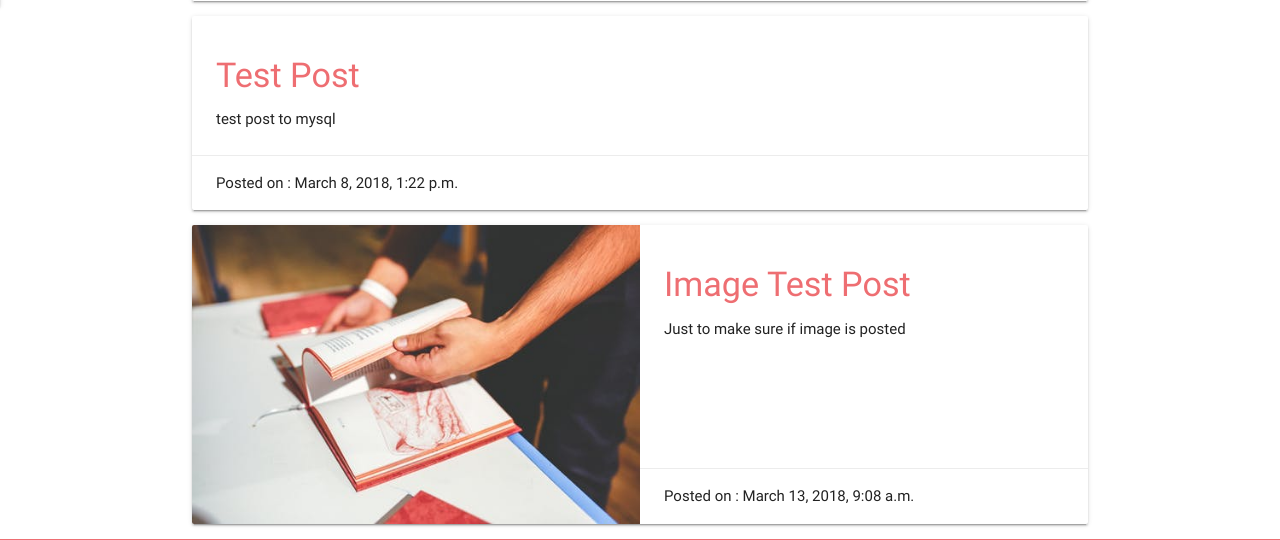
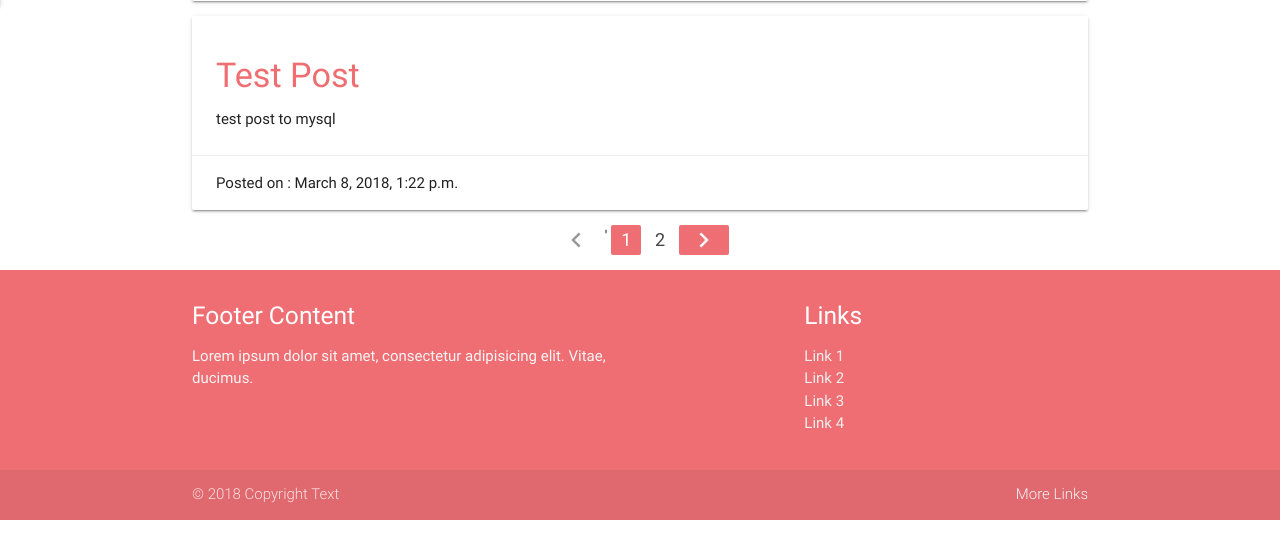
Before and after one commit to aldisatriani/simple-django-post, a Django app: page / in a window 1280 px wide. Shown: the part 854-1394 px from the top of the page. Run offline with Django 3.2, Linux system fonts and the light colour scheme; data comes from the database, SQL or seed files in the repository; some libraries are stand-ins or nearby versions.

Commit message:
adding Pagination to blog post

```diff
--- a/atpproject/posts/templates/posts/index.html
+++ b/atpproject/posts/templates/posts/index.html
@@ -3,7 +3,7 @@
 
 <h3 class="center-align red accent-1"> {{ title }} </h3>
 
-{% for post in posts%}
+{% for post in items%}
 <!-- <li class="collection-item"> <a href="/posts/details/{{post.id}}"> {{post.title}}</a></li>  this is hardcoded url-->
 <!-- <li class="collection-item"> <a href="{% url 'posts:details' post.id %} "> </a></li><br>  this is dinamic url -->
 <div class="col s12 m7">
@@ -26,4 +26,6 @@
         </div>
     </div>
 </div>
-{% endfor %} {% endblock %}
+{% endfor %}
+{% include "posts/pagination.html" %}
+ {% endblock %}
--- /dev/null
+++ b/atpproject/posts/templates/posts/pagination.html
@@ -0,0 +1,52 @@
+{% if items.has_other_pages %}
+<div class="center-align">
+  <ul class="pagination">
+    {% if items.has_previous %}
+    <li class="active">
+      <a href="?page={{items.previous_page_number}} ">
+        <i class="material-icons">chevron_left</i>
+      </a>
+    </li>
+    {% else %}
+
+    <li class="disabled">
+      <a href="#!">
+        <i class="material-icons">chevron_left</i>
+      </a>
+    </li>
+
+    {% endif %}'
+    {% for i in page_range %}
+      {% if items.number == i %}
+
+        <li class="active">
+          <a href="#!"> {{ i }} </a>
+        </li>
+
+      {% else %}
+        <li class="waves-effect">
+          <a href="?page={{ i }} ">{{ i }}</a>
+        </li>
+      {% endif %}
+    {% endfor %}
+    {% if items.has_next %}
+      {% comment %} <li class="waves-effect">
+        <a href="?page={{items.paginator.num_pages}}"> Last
+        </a>
+      </li> {% endcomment %}
+      <li class="active">
+        <a href="?page={{items.next_page_number}}">
+          <i class="material-icons">chevron_right</i>
+        </a>
+      </li>
+    {% else %}
+
+      <li class="disabled">
+        <a href="#!"></a>
+        <i class="material-icons">chevron_right</i>
+      </li>
+
+    {% endif %}
+  </ul>
+</div>
+{% endif %}
--- a/atpproject/posts/views.py
+++ b/atpproject/posts/views.py
@@ -1,6 +1,7 @@
 from django.shortcuts import render, get_object_or_404
 from django.http import HttpResponse
 from django.http import Http404
+from django.core.paginator import Paginator, EmptyPage, PageNotAnInteger
 
 from .models import Posts  # import Models to show on Page
 # Create your views here.
@@ -8,11 +9,37 @@ from .models import Posts  # import Models to show on Page
 
 def index(request):
     # return HttpResponse('halo')
-    posts = Posts.objects.all()[:10]
+    posts = Posts.objects.all()
+
+    # Pagination Code #######################
+
+    paginator = Paginator(posts, 4)
+    page = request.GET.get('page')
+
+    try:
+        items = paginator.page(page)
+    except PageNotAnInteger as e:
+        #print(e)
+        items = paginator.page(1)
+    except EmptyPage as ep:
+        #print(ep)
+        items = paginator.page(paginator.num_pages)
+
+    index = items.number - 1
+    max_index = len(paginator.page_range)
+    start_index = index - 5 if index >= 5 else 0
+    end_index = index + 5 if index <= max_index - 5 else max_index
+    page_range = paginator.page_range[start_index:end_index]
+
+    # End of Pagination Code ################
+
     context = {
         'title': 'Latest Post',
         'posts': posts,
+        'page_range' : page_range,
+        'items' : items
     }
+
 
     return render(request, 'posts/index.html', context)
 
```
